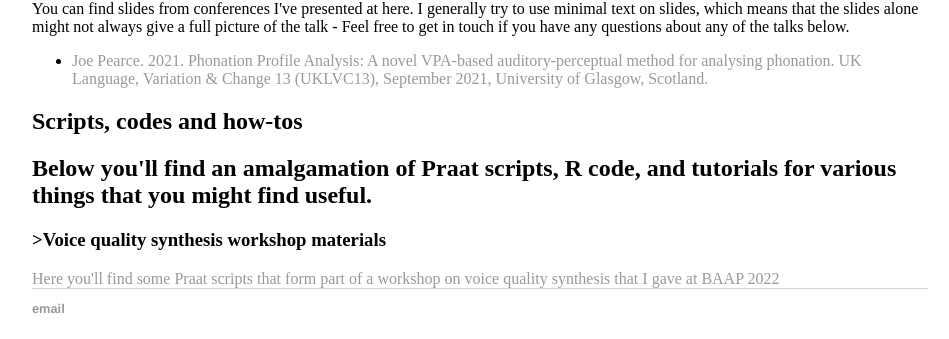
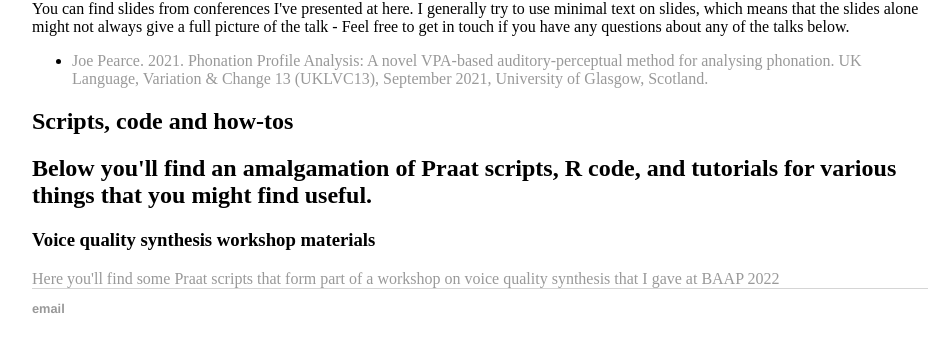
Before and after one commit to joepearceglasgow/joepearceglasgow.github.io, a Jekyll site: the page built from resources/index.html, in a window 1280 px wide. Shown: the part 299-638 px from the top of the page, without its empty margins (160-1109 px from the left). Built offline with Jekyll 4.4.1, drawn with Linux system fonts in a browser that asks for light colours.

Commit message:
Update index.html

```diff
--- a/resources/index.html
+++ b/resources/index.html
@@ -12,9 +12,8 @@ You can find slides from conferences I've presented at here. I generally try to
   <li><a href="https://joepearceglasgow.github.io/resources/JoePearce_UKLVC13_PhonationProfileAnalysis.pdf">Joe Pearce. 2021. Phonation Profile Analysis: A novel VPA-based auditory-perceptual method for analysing phonation. UK Language, Variation & Change 13 (UKLVC13), September 2021, University of Glasgow, Scotland.</a></li>
 </ul>
 
-
-<h2>Scripts, codes and how-tos <h2>
+<h2>Scripts, code and how-tos <h2>
 Below you'll find an amalgamation of Praat scripts, R code, and tutorials for various things that you might find useful.
 
-<h3>>Voice quality synthesis workshop materials</h3>
+<h3>Voice quality synthesis workshop materials</h3>
 <a href="https://github.com/joepearceglasgow/KlattGrid">Here you'll find some Praat scripts that form part of a workshop on voice quality synthesis that I gave at BAAP 2022 </a>
```
